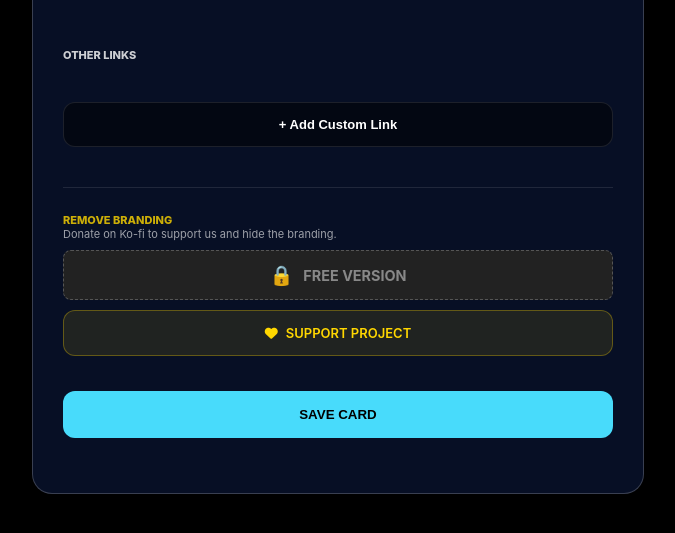
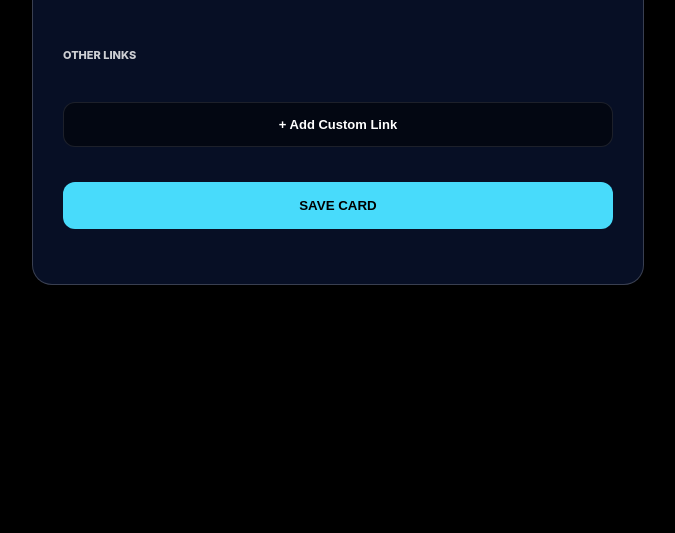
Before and after one commit to aeontimelessofficial-a11y/AEON-Core, a website: page public/card.html in a window 1280 px wide. Shown: the part 1393-1926 px from the top of the page, without its empty margins (302-977 px from the left). After the commit the page ends 1728 px from the top, so only its background shows below. Drawn offline with Linux system fonts and the light colour scheme.

Commit message:
Update card.html

```diff
--- a/public/card.html
+++ b/public/card.html
@@ -15,7 +15,12 @@
 <body>
 
     <div class="lang-switcher">
-        <div id="lang-scroll-wrapper"></div>
+        <div class="lang-btn" onclick="setLanguage('cs')" id="lang-cs">
+            <img src="https://flagcdn.com/w40/cz.png" alt="CZ">
+        </div>
+        <div class="lang-btn" onclick="setLanguage('en')" id="lang-en">
+            <img src="https://flagcdn.com/w40/gb.png" alt="EN">
+        </div>
     </div>
 
     <div class="fixed-background">
@@ -45,39 +50,22 @@
         <div style="margin-top: 15px;">
             <input type="file" id="photoInput" accept="image/*" style="display: none;">
             <input type="hidden" id="base64String">
+
             <label for="photoInput" class="link-btn" style="cursor: pointer; display: flex; align-items: center; justify-content: center; gap: 8px;">
                 <i class="fa-solid fa-cloud-arrow-up"></i>
                 <span data-i18n="avatar_upload">UPLOAD OWN PHOTO</span>
             </label>
+
             <img id="preview" style="width:80px; height:80px; border-radius:50%; margin: 15px auto; display:block; object-fit:cover; border: 3px solid var(--accent); box-shadow: 0 0 20px rgba(0,0,0,0.3);">
         </div>
-
         <label class="admin-label" data-i18n="social_label">Social Hub</label>
-        <div class="social-grid" id="socialGrid"></div>
+        <div class="social-grid" id="socialGrid">
+            </div>
         <div id="activeSocialsContainer"></div>
 
         <label class="admin-label" data-i18n="other_links_label">Other Links</label>
         <div id="linksContainer"></div>
         <button onclick="addLinkField()" id="addLinkBtn" class="link-btn" style="margin-top:10px; cursor: pointer;">+ Add Custom Link</button>
-
-        <div style="margin-top: 25px; padding-top: 15px; border-top: 1px solid rgba(255,255,255,0.1);">
-            <label class="admin-label" style="color: #ffd700;" data-i18n="premium_label">Remove Branding</label>
-
-            <div style="font-size: 11px; opacity: 0.6; margin-bottom: 8px; line-height: 1.4;" data-i18n="premium_desc">
-                Donate on Ko-fi to support us and hide the branding.
-            </div>
-
-            <div id="premium-status-box" style="padding: 12px; border-radius: 8px; background: #222; border: 1px dashed #555; text-align: center; margin-bottom: 10px; display: flex; align-items: center; justify-content: center; gap: 10px;">
-                <span id="premium-icon" style="font-size: 1.2em;">🔒</span>
-                <span id="premium-text" style="font-weight: bold; color: #888; font-size: 0.9em;">FREE VERSION</span>
-            </div>
-
-            <input type="hidden" id="premiumCode">
-
-            <a href="#" id="kofi-btn" onclick="window.open(KOFI_URL, '_blank')" class="link-btn" style="background: rgba(255, 215, 0, 0.1); border: 1px solid rgba(255, 215, 0, 0.3); color: #ffd700; display: flex; align-items: center; justify-content: center; gap: 8px;">
-                <i class="fa-solid fa-heart"></i> SUPPORT PROJECT
-            </a>
-        </div>
 
         <button onclick="saveCard()" id="saveBtn" style="background: var(--accent); border: none; padding: 16px; color: #000; font-weight: bold; border-radius: 12px; margin-top: 20px; cursor: pointer; width: 100%;">SAVE CARD</button>
         <div id="status" style="text-align:center; margin-top:10px; color: yellow; text-shadow: 0 1px 2px black; font-weight:bold;"></div>
```
